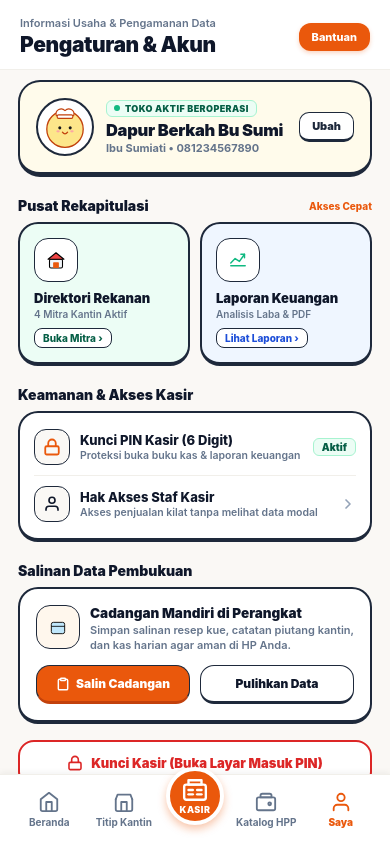
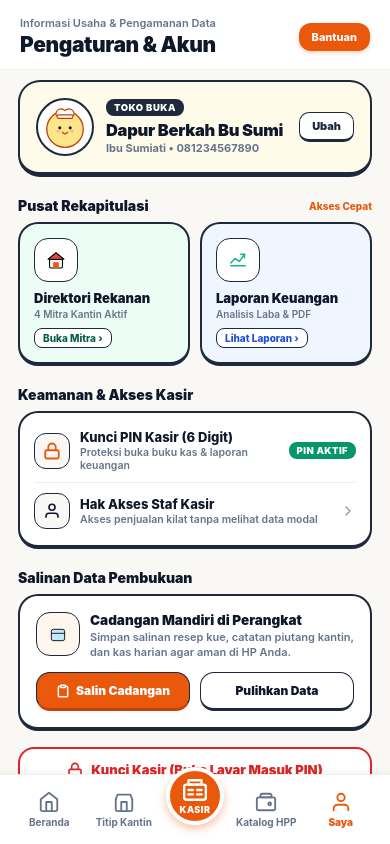
Before and after one commit to DarRahman/KantinBite, a React Native app: screen /Settings in a window 390 px wide. Built offline with nearby package versions, Linux system fonts and the light colour scheme.

Commit message:
feat(ui): sync 4 recipe icons in HppScreen, add food icon/photo picker in RecipeEditor, and replace pale badges with solid tags in Settings

```diff
--- a/src/db/storage.js
+++ b/src/db/storage.js
@@ -24,10 +24,82 @@ const DEFAULT_CANTEENS = [
 ];
 
 const DEFAULT_PRODUCTS = [
-  { id: 'p1', name: 'Risoles Rogout', price: 1200, cost: 600, stock: 50, type: 'risoles' },
-  { id: 'p2', name: 'Pastel Telur', price: 1500, cost: 750, stock: 35, type: 'pastel' },
-  { id: 'p3', name: 'Dadar Gulung', price: 1000, cost: 500, stock: 40, type: 'dadar' },
-  { id: 'p4', name: 'Lemper Ayam', price: 1500, cost: 800, stock: 30, type: 'lemper' }
+  {
+    id: 'p1',
+    name: 'Risoles Rogout',
+    price: 1200,
+    cost: 600,
+    stock: 50,
+    type: 'risoles',
+    icon: 'risoles_rogout',
+    batchPortions: 50,
+    canteenCut: 400,
+    category: 'Gorengan Gurih',
+    ingredients: [
+      { name: 'Tepung Segitiga 500g', cost: 6000 },
+      { name: 'Minyak Goreng & Telur', cost: 8000 },
+      { name: 'Ayam Suwir & Sayuran', cost: 10000 },
+      { name: 'Gas LPG & Mika Plastik', cost: 6000 },
+    ],
+    totalBatchCost: 30000,
+  },
+  {
+    id: 'p2',
+    name: 'Pastel Sayur Telur',
+    price: 1500,
+    cost: 750,
+    stock: 35,
+    type: 'pastel',
+    icon: 'pastel_telur',
+    batchPortions: 50,
+    canteenCut: 500,
+    category: 'Gorengan Gurih',
+    ingredients: [
+      { name: 'Tepung Cakra 500g', cost: 7000 },
+      { name: 'Telur Rebus & Wortel', cost: 12000 },
+      { name: 'Daging Ayam Cincang', cost: 10000 },
+      { name: 'Minyak Goreng & Gas', cost: 8500 },
+    ],
+    totalBatchCost: 37500,
+  },
+  {
+    id: 'p3',
+    name: 'Dadar Gulung Pandan',
+    price: 1000,
+    cost: 500,
+    stock: 40,
+    type: 'dadar',
+    icon: 'dadar_gulung',
+    batchPortions: 50,
+    canteenCut: 300,
+    category: 'Kue Basah Manis',
+    ingredients: [
+      { name: 'Tepung & Daun Suji', cost: 5000 },
+      { name: 'Kelapa Parut & Gula Jawa', cost: 9000 },
+      { name: 'Santan Kelapa Gurih', cost: 6000 },
+      { name: 'Gas LPG & Plastik OPP', cost: 5000 },
+    ],
+    totalBatchCost: 25000,
+  },
+  {
+    id: 'p4',
+    name: 'Lemper Ayam Ketan',
+    price: 1500,
+    cost: 700,
+    stock: 30,
+    type: 'lemper',
+    icon: 'lemper_ayam',
+    batchPortions: 40,
+    canteenCut: 500,
+    category: 'Jajanan Pasar',
+    ingredients: [
+      { name: 'Beras Ketan Putih', cost: 8000 },
+      { name: 'Daging Ayam Suwir', cost: 12000 },
+      { name: 'Santan Kental Gurih', cost: 5000 },
+      { name: 'Daun Pisang & Lidi', cost: 3000 },
+    ],
+    totalBatchCost: 28000,
+  },
 ];
 
 const DEFAULT_RECIPE = {
--- a/src/screens/HppScreen.js
+++ b/src/screens/HppScreen.js
@@ -146,7 +146,7 @@ export const HppScreen = ({ navigation }) => {
               {/* HEADER KARTU: THUMBNAIL + TITLE + TOMBOL EDIT */}
               <View style={styles.cardHeaderRow}>
                 <View style={styles.foodThumbBox}>
-                  <AssetVisual name={item.icon || 'risoles_rogout'} size={48} />
+                  <AssetVisual name={item.icon || item.type || 'risoles_rogout'} size={48} />
                 </View>
 
                 <View style={styles.headerInfoCol}>
--- a/src/screens/RecipeEditorScreen.js
+++ b/src/screens/RecipeEditorScreen.js
@@ -7,6 +7,8 @@ import AssetVisual from '../components/AssetVisual';
 import { formatRupiah } from '../utils/formatters';
 
 export const RecipeEditorScreen = ({ navigation, route }) => {
+  const [selectedIcon, setSelectedIcon] = useState('risoles_rogout');
+  const availableIcons = ['risoles_rogout', 'pastel_telur', 'dadar_gulung', 'lemper_ayam'];
   const [recipeName, setRecipeName] = useState('Risoles Rogout Ayam');
   const [batchPortions, setBatchPortions] = useState('50');
   const [suggestedSellingPrice, setSuggestedSellingPrice] = useState('1200');
@@ -131,6 +133,42 @@ export const RecipeEditorScreen = ({ navigation, route }) => {
         {/* 3. IDENTITAS RESEP & BATCH */}
         <Text style={styles.sectionLbl}>IDENTITAS JAJANAN & TARGET BATCH</Text>
         <View style={styles.formCard}>
+          {/* PILIH IKON ATAU FOTO JAJANAN */}
+          <View style={styles.formFieldGroup}>
+            <Text style={styles.fieldLabel}>Pilihan Ikon atau Foto Jajanan</Text>
+            <ScrollView horizontal showsHorizontalScrollIndicator={false} contentContainerStyle={styles.iconSelectorScroll}>
+              {availableIcons.map((ic) => {
+                const isSelected = selectedIcon === ic;
+                return (
+                  <TouchableOpacity
+                    key={ic}
+                    activeOpacity={0.8}
+                    onPress={() => setSelectedIcon(ic)}
+                    style={[styles.iconTileCard, isSelected && styles.iconTileCardSelected]}
+                    accessibilityLabel={`Pilih ikon ${ic}`}
+                    accessibilityRole="button"
+                  >
+                    <AssetVisual name={ic} size={42} />
+                  </TouchableOpacity>
+                );
+              })}
+
+              <TouchableOpacity
+                activeOpacity={0.8}
+                onPress={() => Alert.alert('Ambil Foto / Galeri', 'Opsi unggah foto dari kamera atau galeri HP akan aktif pada pembaruan mendatang.')}
+                style={styles.photoUploadTile}
+                accessibilityLabel="Ambil foto atau pilih dari galeri"
+                accessibilityRole="button"
+              >
+                <Svg width={18} height={18} viewBox="0 0 24 24" fill="none" stroke="#64748B" strokeWidth={2}>
+                  <Path d="M23 19a2 2 0 0 1-2 2H3a2 2 0 0 1-2-2V8a2 2 0 0 1 2-2h4l2-3h6l2 3h4a2 2 0 0 1 2 2z" />
+                  <Circle cx="12" cy="13" r="4" />
+                </Svg>
+                <Text style={styles.photoUploadText}>+ Foto</Text>
+              </TouchableOpacity>
+            </ScrollView>
+          </View>
+
           <View style={styles.formFieldGroup}>
             <Text style={styles.fieldLabel}>Nama Menu Jajanan</Text>
             <TextInput
@@ -406,6 +444,45 @@ const styles = StyleSheet.create({
   formFieldGroup: {
     gap: 5,
   },
+  iconSelectorScroll: {
+    flexDirection: 'row',
+    gap: 8,
+    paddingVertical: 4,
+  },
+  iconTileCard: {
+    width: 58,
+    height: 58,
+    borderRadius: 16,
+    backgroundColor: '#FAF8F5',
+    borderWidth: 1.8,
+    borderColor: '#E2E8F0',
+    alignItems: 'center',
+    justifyContent: 'center',
+  },
+  iconTileCardSelected: {
+    borderColor: '#EA580C',
+    backgroundColor: '#FFFBEB',
+    borderWidth: 2,
+    borderBottomWidth: 3.5,
+    borderBottomColor: '#C2410C',
+  },
+  photoUploadTile: {
+    width: 58,
+    height: 58,
+    borderRadius: 16,
+    backgroundColor: '#FFFFFF',
+    borderWidth: 1.8,
+    borderColor: '#CBD5E1',
+    borderStyle: 'dashed',
+    alignItems: 'center',
+    justifyContent: 'center',
+    gap: 2,
+  },
+  photoUploadText: {
+    fontSize: 9,
+    fontWeight: '800',
+    color: '#64748B',
+  },
   fieldLabel: {
     fontSize: 11.5,
     fontWeight: '700',
--- a/src/screens/SettingsScreen.js
+++ b/src/screens/SettingsScreen.js
@@ -93,8 +93,7 @@ export const SettingsScreen = ({ navigation }) => {
 
             <View style={styles.profileTextCol}>
               <View style={styles.statusPillLive}>
-                <View style={styles.statusDotLive} />
-                <Text style={styles.statusPillText}>TOKO AKTIF BEROPERASI</Text>
+                <Text style={styles.statusPillText}>TOKO BUKA</Text>
               </View>
               <Text style={styles.profileBizTitle}>{profile.businessName || 'Dapur Berkah Bunda'}</Text>
               <Text style={styles.profileOwnerSub}>{profile.ownerName || 'Bunda Sumiati'} • {profile.phone || '0812-3456-7890'}</Text>
@@ -179,8 +178,8 @@ export const SettingsScreen = ({ navigation }) => {
               <Text style={styles.rowTitleText}>Kunci PIN Kasir (6 Digit)</Text>
               <Text style={styles.rowDescText}>Proteksi buka buku kas & laporan keuangan</Text>
             </View>
-            <View style={styles.statusPillActive}>
-              <Text style={styles.statusTextActive}>Aktif</Text>
+            <View style={styles.pinActiveBadge}>
+              <Text style={styles.pinActiveBadgeText}>PIN AKTIF</Text>
             </View>
           </TouchableOpacity>
 
@@ -323,29 +322,18 @@ const styles = StyleSheet.create({
     flex: 1,
   },
   statusPillLive: {
-    flexDirection: 'row',
-    alignItems: 'center',
-    gap: 5,
-    backgroundColor: '#ECFDF5',
-    borderWidth: 1.2,
-    borderColor: '#A7F3D0',
-    paddingVertical: 2,
-    paddingHorizontal: 7,
-    borderRadius: 6,
+    backgroundColor: '#1E293B',
+    paddingVertical: 3,
+    paddingHorizontal: 8,
+    borderRadius: 8,
     alignSelf: 'flex-start',
-    marginBottom: 3,
-  },
-  statusDotLive: {
-    width: 6,
-    height: 6,
-    borderRadius: 3,
-    backgroundColor: '#10B981',
+    marginBottom: 4,
   },
   statusPillText: {
-    fontSize: 9,
+    fontSize: 9.5,
     fontWeight: '900',
-    color: '#065F46',
-    letterSpacing: 0.4,
+    color: '#FFFFFF',
+    letterSpacing: 0.5,
   },
   profileBizTitle: {
     fontSize: 16.5,
@@ -522,18 +510,17 @@ const styles = StyleSheet.create({
     color: '#64748B',
     marginTop: 1,
   },
-  statusPillActive: {
-    backgroundColor: '#ECFDF5',
-    borderWidth: 1,
-    borderColor: '#A7F3D0',
-    paddingVertical: 2,
+  pinActiveBadge: {
+    backgroundColor: '#059669',
+    paddingVertical: 3,
     paddingHorizontal: 8,
-    borderRadius: 6,
+    borderRadius: 8,
   },
-  statusTextActive: {
-    fontSize: 10,
+  pinActiveBadgeText: {
+    fontSize: 9.5,
     fontWeight: '900',
-    color: '#065F46',
+    color: '#FFFFFF',
+    letterSpacing: 0.4,
   },
   rowDivider: {
     height: 1,
```
